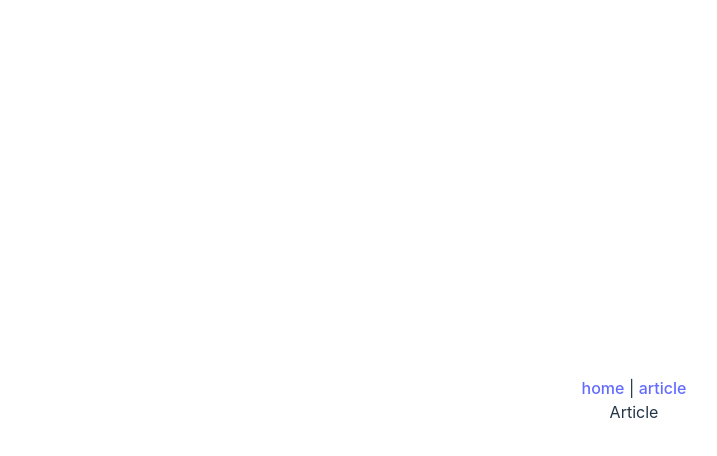
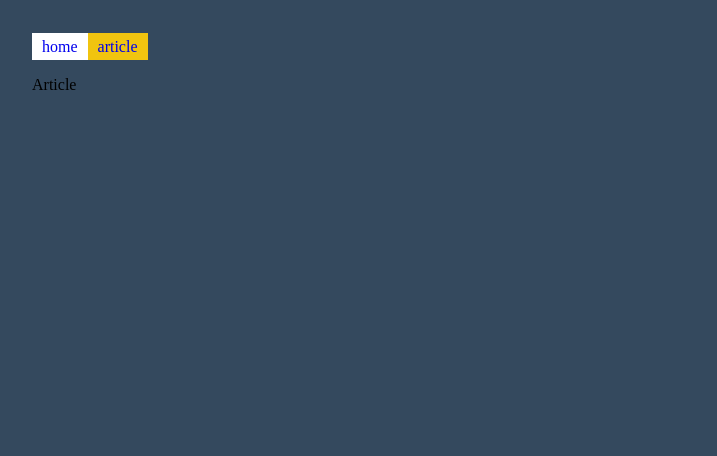
Before and after one commit to Latrevion/hdNewRouter, a Vue app in the folder vue/: page /article in a window 1280 px wide. Shown: the top 456 px of the page, without its empty margins (6-723 px from the left). Built offline with nearby package versions, Linux system fonts and the light colour scheme.

Commit message:
router-link-active

```diff
--- a/vue/src/App.vue
+++ b/vue/src/App.vue
@@ -1,21 +1,23 @@
 <script setup>
-
+import Navigation from "./components/Navigation.vue"
 </script>
 
 <template>
   <suspense>
     <template #default>
       <div>
-        <router-link :to="{name:'home'}">home</router-link>
-        |
-        <router-link :to="{name:'article'}">article</router-link>
-        <br>
+        <Navigation class='navigation'></Navigation>
         <router-view></router-view>
       </div>
     </template>
   </suspense>
 </template>
 
-<style scoped>
-
+<style lang="scss" scoped>
+.navigation{
+  margin-bottom: 20px;
+  a{
+    margin-right: 20px;
+  }
+}
 </style>
--- /dev/null
+++ b/vue/src/components/ListItem.vue
@@ -0,0 +1,20 @@
+<script setup>
+defineProps({
+  article: Object,
+})
+
+
+</script>
+
+<template>
+<div class="list-item">{{article.title}}</div>
+</template>
+
+<style scoped>
+.list-item{
+background-color: #16a085;
+  color: #fff;
+  padding: 5px 10px;
+  margin-bottom: 10px;
+}
+</style>
--- /dev/null
+++ b/vue/src/components/Navigation.vue
@@ -0,0 +1,25 @@
+<script setup>
+
+
+</script>
+
+<template>
+  <div class="navigation">
+    <router-link  :to="{name:'home'}">home</router-link>
+    <router-link  :to="{name:'article'}">article</router-link>
+  </div>
+
+</template>
+
+<style lang="scss" scoped>
+.navigation{
+  a{
+    background-color: #fff;
+    text-decoration: none;
+    padding: 5px 10px ;
+    &.router-link-active {
+      background-color: #f1c40f;
+    }
+  }
+}
+</style>
--- a/vue/src/router/index.js
+++ b/vue/src/router/index.js
@@ -4,8 +4,8 @@ import Article from "../views/Article.vue"
 
 const router = createRouter({
   history:createWebHistory(),
-  // history:createWebHistory('shop'),
-  // history:createWebHashHistory('shop'),
+  // linkActiveClass:'active',
+  // linkExactActiveClass:'exact',
   routes:[{
     path:'/',
     name:'home',
--- a/vue/src/style.css
+++ b/vue/src/style.css
@@ -1,89 +1,11 @@
-:root {
-  font-family: Inter, system-ui, Avenir, Helvetica, Arial, sans-serif;
-  line-height: 1.5;
-  font-weight: 400;
-
-  color-scheme: light dark;
-  color: rgba(255, 255, 255, 0.87);
-  background-color: #242424;
-
-  font-synthesis: none;
-  text-rendering: optimizeLegibility;
-  -webkit-font-smoothing: antialiased;
-  -moz-osx-font-smoothing: grayscale;
-  -webkit-text-size-adjust: 100%;
+body {
+  background-color: #34495e;
+  width: 100vw;
+  height: 100vh;
+  box-sizing: border-box;
+  padding: 30px;
 }
 
 a {
-  font-weight: 500;
-  color: #646cff;
-  text-decoration: inherit;
+  text-decoration: none;
 }
-a:hover {
-  color: #535bf2;
-}
-
-a {
-  font-weight: 500;
-  color: #646cff;
-  text-decoration: inherit;
-}
-a:hover {
-  color: #535bf2;
-}
-
-body {
-  margin: 0;
-  display: flex;
-  place-items: center;
-  min-width: 320px;
-  min-height: 100vh;
-}
-
-h1 {
-  font-size: 3.2em;
-  line-height: 1.1;
-}
-
-button {
-  border-radius: 8px;
-  border: 1px solid transparent;
-  padding: 0.6em 1.2em;
-  font-size: 1em;
-  font-weight: 500;
-  font-family: inherit;
-  background-color: #1a1a1a;
-  cursor: pointer;
-  transition: border-color 0.25s;
-}
-button:hover {
-  border-color: #646cff;
-}
-button:focus,
-button:focus-visible {
-  outline: 4px auto -webkit-focus-ring-color;
-}
-
-.card {
-  padding: 2em;
-}
-
-#app {
-  max-width: 1280px;
-  margin: 0 auto;
-  padding: 2rem;
-  text-align: center;
-}
-
-@media (prefers-color-scheme: light) {
-  :root {
-    color: #213547;
-    background-color: #ffffff;
-  }
-  a:hover {
-    color: #747bff;
-  }
-  button {
-    background-color: #f9f9f9;
-  }
-}
--- a/vue/src/views/Article.vue
+++ b/vue/src/views/Article.vue
@@ -1,9 +1,5 @@
-<script>
-import {defineComponent} from "vue"
+<script setup>
 
-export default defineComponent({
-  name: "Article"
-})
 </script>
 
 <template>
--- a/vue/src/views/Home.vue
+++ b/vue/src/views/Home.vue
@@ -1,13 +1,17 @@
-<script setup="">
+<script setup>
 import {ref} from "vue"
 import api from "../api.js"
+import ListItem from "../components/ListItem.vue"
 
-const article = ref(await api.all())
+const articles = ref(await api.all())
+// const articles = ref(null)
+// api.all().then(r =>{articles.value = r;console.log('app')})
+
 
 </script>
 
 <template>
-{{article}}
+  <list-item v-for="article in articles" :key="article.id" :article="article"></list-item>
 </template>
 
 <style scoped>
```
Also changed, not shown: vue/src/components/HelloWorld.vue (deleted, +0 -40 lines).
